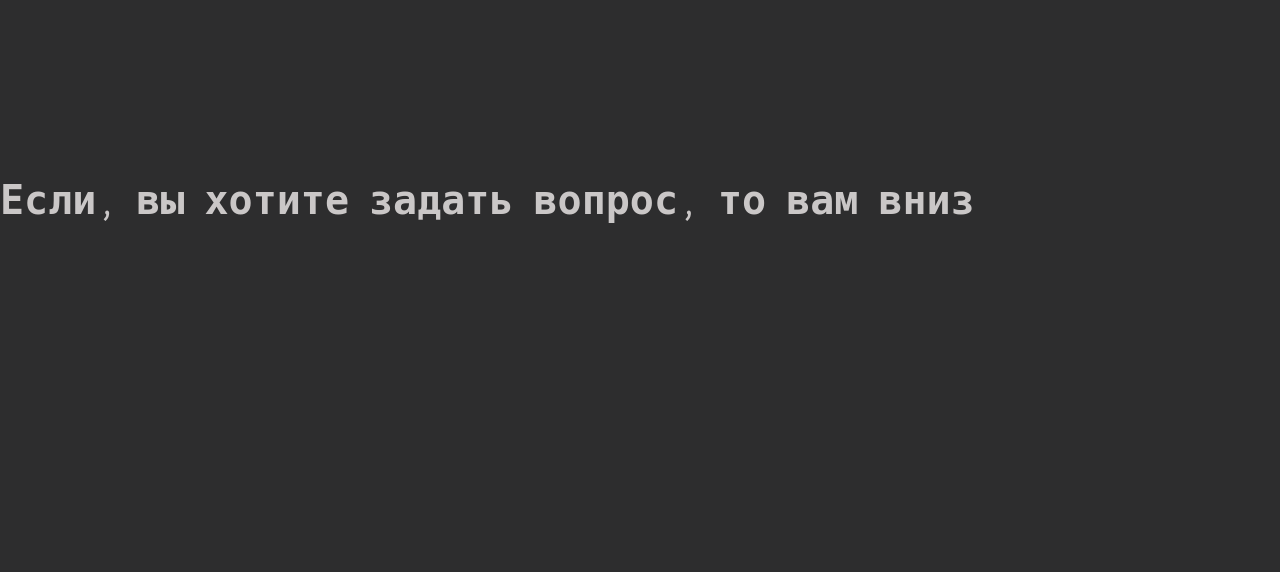
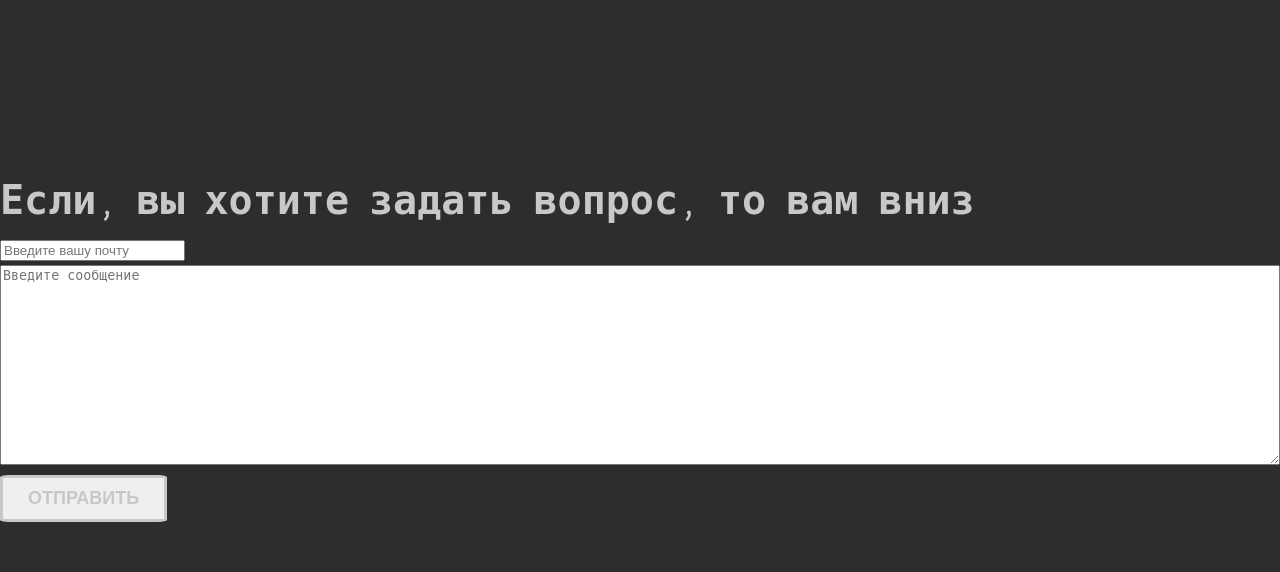
Before and after one commit to ZadVes/nikSite, a PHP site: page /aboutMe/me.php in a window 1280 px wide. Shown: the part 631-1203 px from the top of the page. Before the commit the page ends 854 px from the top, so only its background shows below. Run offline with PHP 8.4, Linux system fonts and the light colour scheme.

Commit message:
Update me.php

```diff
--- a/aboutMe/me.php
+++ b/aboutMe/me.php
@@ -37,7 +37,12 @@
        <div class = "email">
             <div class = "container">
                 <h1>Если, вы хотите задать вопрос, то вам вниз</h1>
-
+                <form action = "../blocks/email.php" method="post">
+                    <input type="email" name="email" placeholder="Введите вашу почту">
+                    <textarea name="message" class="from-control"
+                    placeholder="Введите сообщение"></textarea><br>
+                    <button type="submit" name="send" class="btn btn-success">Отправить</button>
+                </form>
             </div>
         </div>
 
```
